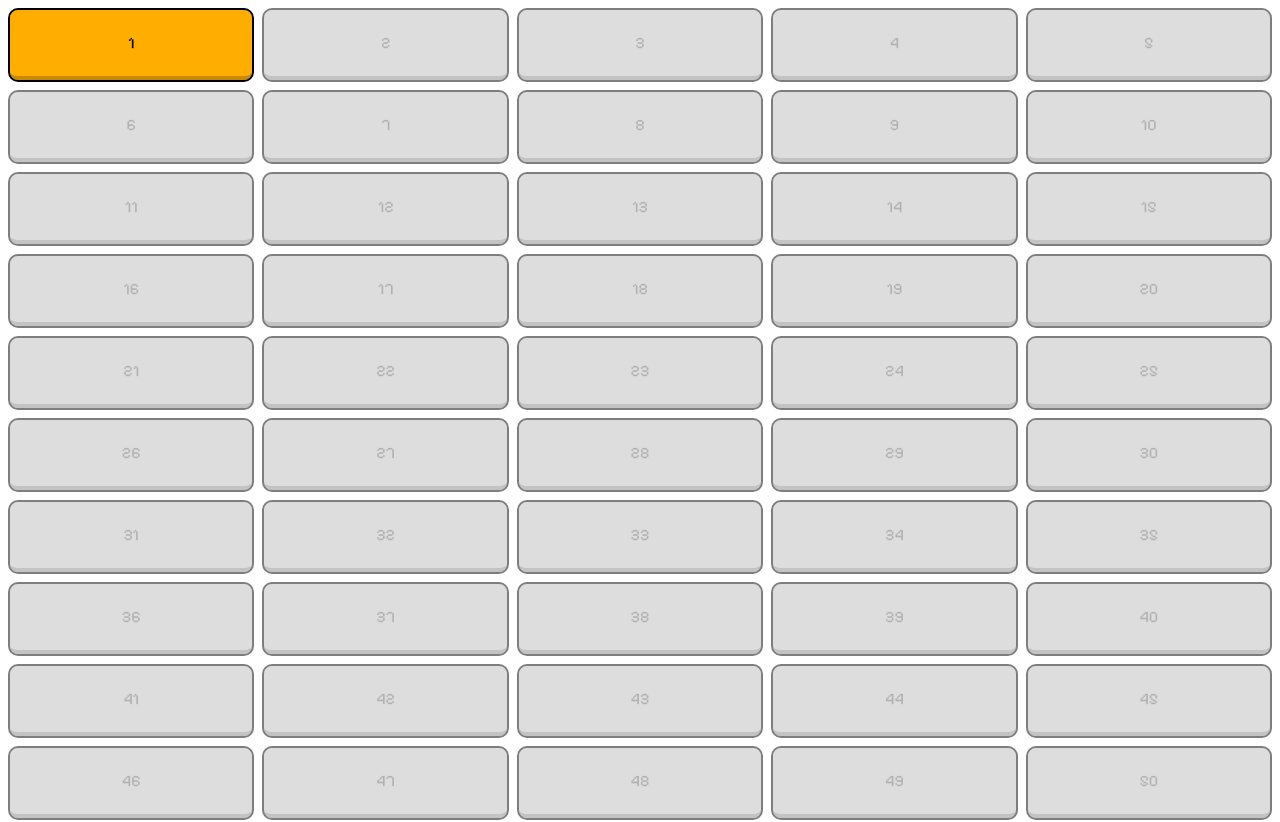
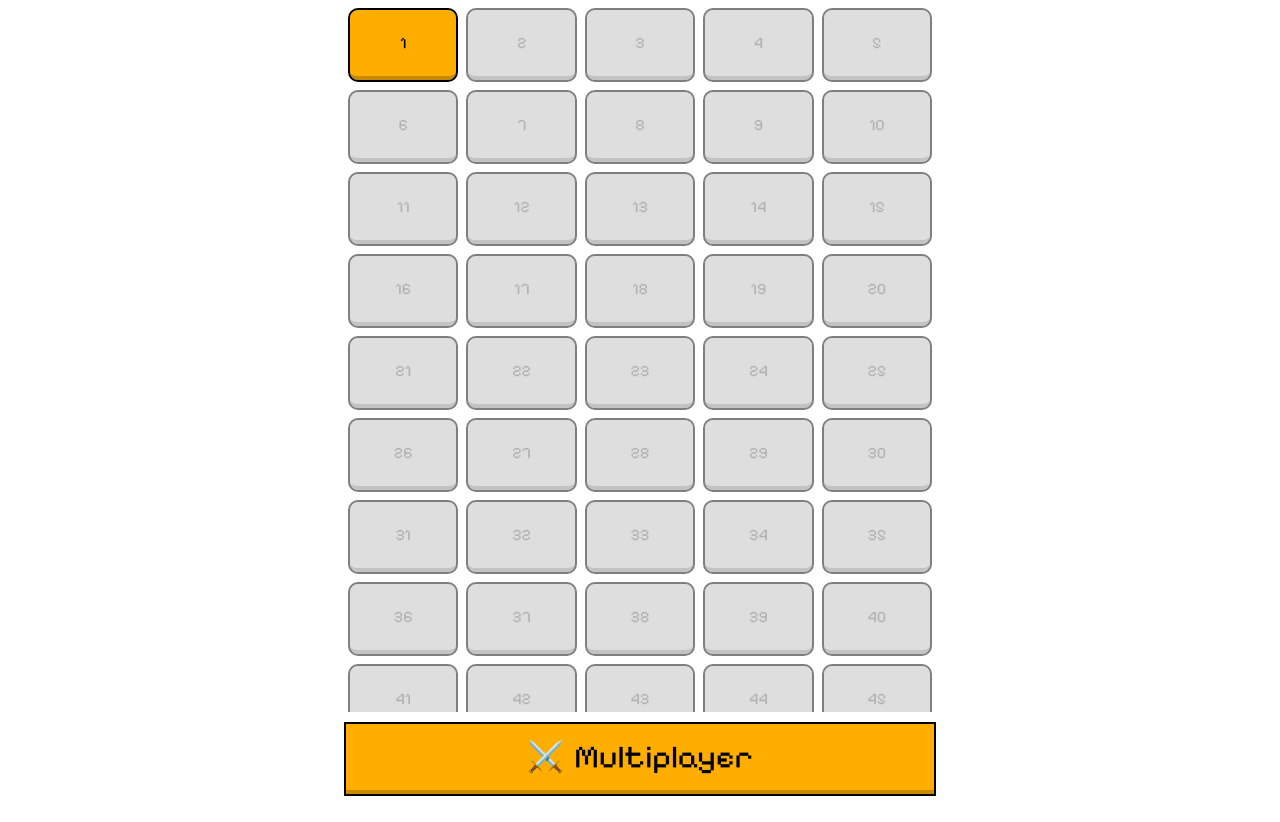
Before and after one commit to klenivingeri/jakenpo-battle, a React (Vite) app: page / in a window 1280 px wide. Shown: the top 822 px of the page. After the commit the page ends 800 px from the top, so only its background shows below. Built offline with nearby package versions, Linux system fonts and the light colour scheme.

Commit message:
chore: mecanica de 1 bullet a mais

```diff
--- a/src/App.css
+++ b/src/App.css
@@ -0,0 +1,28 @@
+html, body, #root {
+  margin: 0;
+  padding: 0;
+  width: 100%;
+  height: 100%;
+}
+
+/* O container que segura o seu jogo */
+.app-container {
+  display: flex;
+  justify-content: center; /* Centraliza horizontalmente */
+  align-items: center;     /* Centraliza verticalmente */
+  width: 100vw;
+  height: 100dvh;
+  display: flex;
+  flex-direction: column;
+  position: relative;
+}
+
+/* A tela do jogo propriamente dita */
+.game-screen {
+  position: relative;
+  width: 600px;             /* Largura fixa solicitada */
+  height: 100dvh;            /* Altura total da tela */
+  max-width: 100%;          /* Responsividade para telas menores que 600px */
+  position: relative;
+  overflow: hidden;
+}
--- a/src/App.jsx
+++ b/src/App.jsx
@@ -1,19 +1,36 @@
-import { useState } from 'react'
-import './App.css'
-import { GameScene } from './components/Scene/GameScene'
-import { InitScene } from './components/Scene/InitScene'
-
-
+import { useState, useEffect } from 'react';
+import './App.css';
+import { GameScene } from './components/Scene/GameScene';
+import { InitScene } from './components/Scene/InitScene';
 
 function App() {
   const [player, setPlayer] = useState({ hp: 100, atk: 10 });
   const [enemy, setEnemy] = useState({ hp: 100, atk: 10 });
   const [disableButtonPlayer, setdisableButtonPlayer] = useState(false);
   const [scene, setScene] = useState('Init');
-  const [roomCurrent, setRoomCurrent] = useState(0); // Highest UNLOCKED room index
-  const [gameStats, setGameStats] = useState({ wins: 0, losses: 0, draws: 0, result: '' });
+
+  const [roomCurrent, setRoomCurrent] = useState(() => {
+    const saved = localStorage.getItem('roomCurrent');
+    return saved !== null ? JSON.parse(saved) : 0;
+  });
+
+  const [gameStats, setGameStats] = useState(() => {
+    const saved = localStorage.getItem('gameStats');
+    return saved !== null ? JSON.parse(saved) : { wins: 0, losses: 0, draws: 0, result: '' };
+  });
+
+  const [roomStars, setRoomStars] = useState(() => {
+    const saved = localStorage.getItem('roomStars');
+    return saved !== null ? JSON.parse(saved) : Array(100).fill(0);
+  });
   const [activeRoomIndex, setActiveRoomIndex] = useState(0);
-  const [roomStars, setRoomStars] = useState(Array(100).fill(0));
+
+  useEffect(() => {
+    localStorage.setItem('roomCurrent', JSON.stringify(roomCurrent));
+    localStorage.setItem('gameStats', JSON.stringify(gameStats));
+    localStorage.setItem('roomStars', JSON.stringify(roomStars));
+  }, [roomCurrent, gameStats, roomStars]);
+
 
   const rooms = Array.from({ length: 100 }, (_, i) => {
     const level = i + 1;
@@ -104,7 +121,11 @@ function App() {
     ),
   };
 
-  return stateScene[scene];
+  return <div className='app-container'>
+    <div className='game-screen'>
+      {stateScene[scene]}
+      </div>
+  </div>
 }
 
 export default App
--- a/src/components/Footer/Footer.css
+++ b/src/components/Footer/Footer.css
@@ -2,6 +2,7 @@
   width: 100%;
   height: 88px;
   position: fixed;
+  max-width: 600px;
   bottom: 0;
   z-index: 1;
   display: flex;
--- a/src/components/Footer/index.jsx
+++ b/src/components/Footer/index.jsx
@@ -6,7 +6,7 @@ export const Footer = ({ setScene }) => {
       <div className='container_button_footer'>
         <button className='button_footer'  onClick={() => setScene('Game')}>
           <span className='emoji_footer'>⚔️</span>
-          <span>Iniciar</span>
+          <span>Multiplayer</span>
         </button>
       </div>
     </div>
--- a/src/components/Header/Header.css
+++ b/src/components/Header/Header.css
@@ -9,7 +9,6 @@
   flex-direction: column;
   align-items: start;
   justify-content: start
-
 }
 
 .container_hp_header {
--- a/src/components/Jankenpo/index.jsx
+++ b/src/components/Jankenpo/index.jsx
@@ -139,7 +139,7 @@ const Jankenpo = ({ handleBullet, player, setPlayer, enemy, setEnemy, setdisable
     useEffect(() => {
         if (isGameOver || !player.bulletType || !canvasRef.current) return;
 
-        if (playerBullets.length < enemyBullets.length) {
+        if (playerBullets.length < enemyBullets.length + 1) {
             const newBullet = {
                 type: player.bulletType,
                 x: canvasRef.current.width / 2 - 25,
@@ -164,7 +164,7 @@ const Jankenpo = ({ handleBullet, player, setPlayer, enemy, setEnemy, setdisable
 
     // Disable player button
     useEffect(() => {
-        setdisableButtonPlayer(playerBullets.length >= enemyBullets.length || isGameOver);
+        setdisableButtonPlayer(playerBullets.length >= enemyBullets.length + 1 || isGameOver);
     }, [playerBullets, enemyBullets, setdisableButtonPlayer, isGameOver]);
 
     // Main game loop
--- a/src/components/Scene/GameScene.css
+++ b/src/components/Scene/GameScene.css
@@ -11,7 +11,7 @@
   display: grid;
   grid-template-columns: repeat(5, 1fr);
   gap: 12px;
-  padding: 0 0 10px 0;
+  padding: 0 0 92px 0;
   margin: 10px;
 }
 
--- a/src/components/Scene/InitScene.jsx
+++ b/src/components/Scene/InitScene.jsx
@@ -2,13 +2,13 @@ import { Footer } from '../Footer'
 import './GameScene.css'
 
 
-export const InitScene = ({rooms, setRoomCurrent, setScene, roomStars}) => {
-
+export const InitScene = ({ rooms, setRoomCurrent, setScene, roomStars }) => {
   return (
     <div className='container_game_scene'>
+      <div style={{ flex: 1, overflowY: 'auto' }}>
         <div className='init_container_grid'>
-        {
-        rooms.map((room, index) =>
+
+          {rooms.map((room, index) =>
             <button key={room?.id} disabled={room.disableButton} className='init_item_grid init_button_footer' onClick={() => {
               setRoomCurrent(index);
               setScene('Game');
@@ -20,8 +20,11 @@ export const InitScene = ({rooms, setRoomCurrent, setScene, roomStars}) => {
                   <span key={i}>⭐</span>
                 ))}
               </div>
-        </button>)}
+            </button>
+          )}
         </div>
+      </div>
+      <Footer setScene={setScene} />
     </div>
   )
 }
```
Lines whose indentation alone changed are shown as unchanged.
